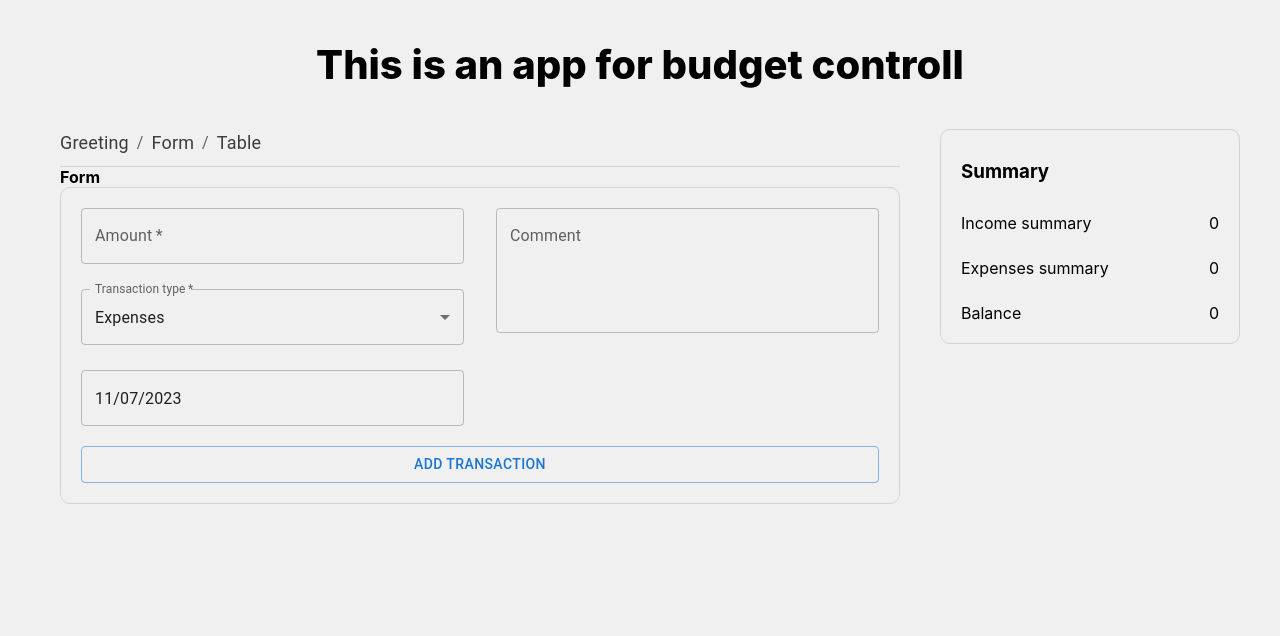
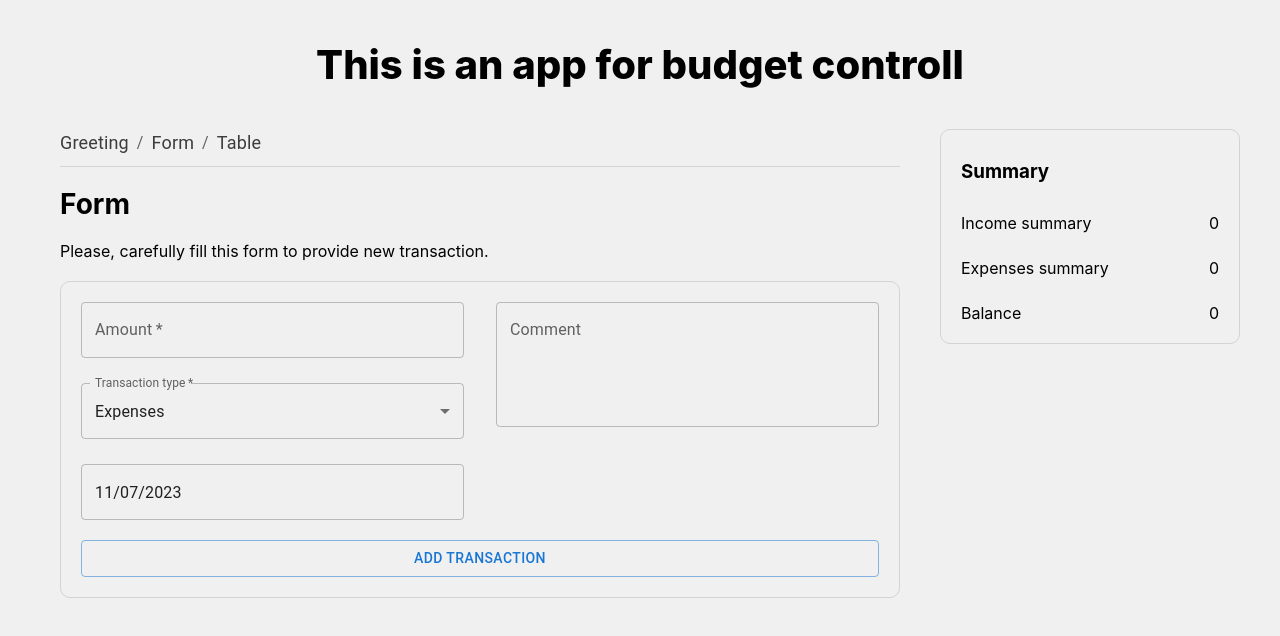
Before and after one commit to yupaziura/test-budget_app, a React (Create React App) app: page /form in a window 1280 px wide. Shown: the top 636 px of the page. Built offline with nearby package versions, Linux system fonts and the light colour scheme.

Commit message:
Add styles to form page

```diff
--- a/src/pages/FormPage/FormPage.js
+++ b/src/pages/FormPage/FormPage.js
@@ -1,9 +1,12 @@
-import CustomForm from "../../components/Form/CustomForm"
+import CustomForm from "../../components/Form/CustomForm";
+
+import './FormPage.scss';
 
 const FormPage = ({setData, data}) => {
     return (
         <>
-            <h4>Form</h4>
+            <h3 className="form-page_header">Form</h3>
+            <p className="form-page_text">Please, carefully fill this form to provide new transaction.</p>
             <CustomForm setData={setData} data={data}/>
         </>
     )
--- a/src/pages/FormPage/FormPage.scss
+++ b/src/pages/FormPage/FormPage.scss
@@ -0,0 +1,8 @@
+.form-page_header{
+    margin: 20px 0;
+    font-size: 28px;
+}
+
+.form-page_text {
+    margin: 20px 0;
+}
```
